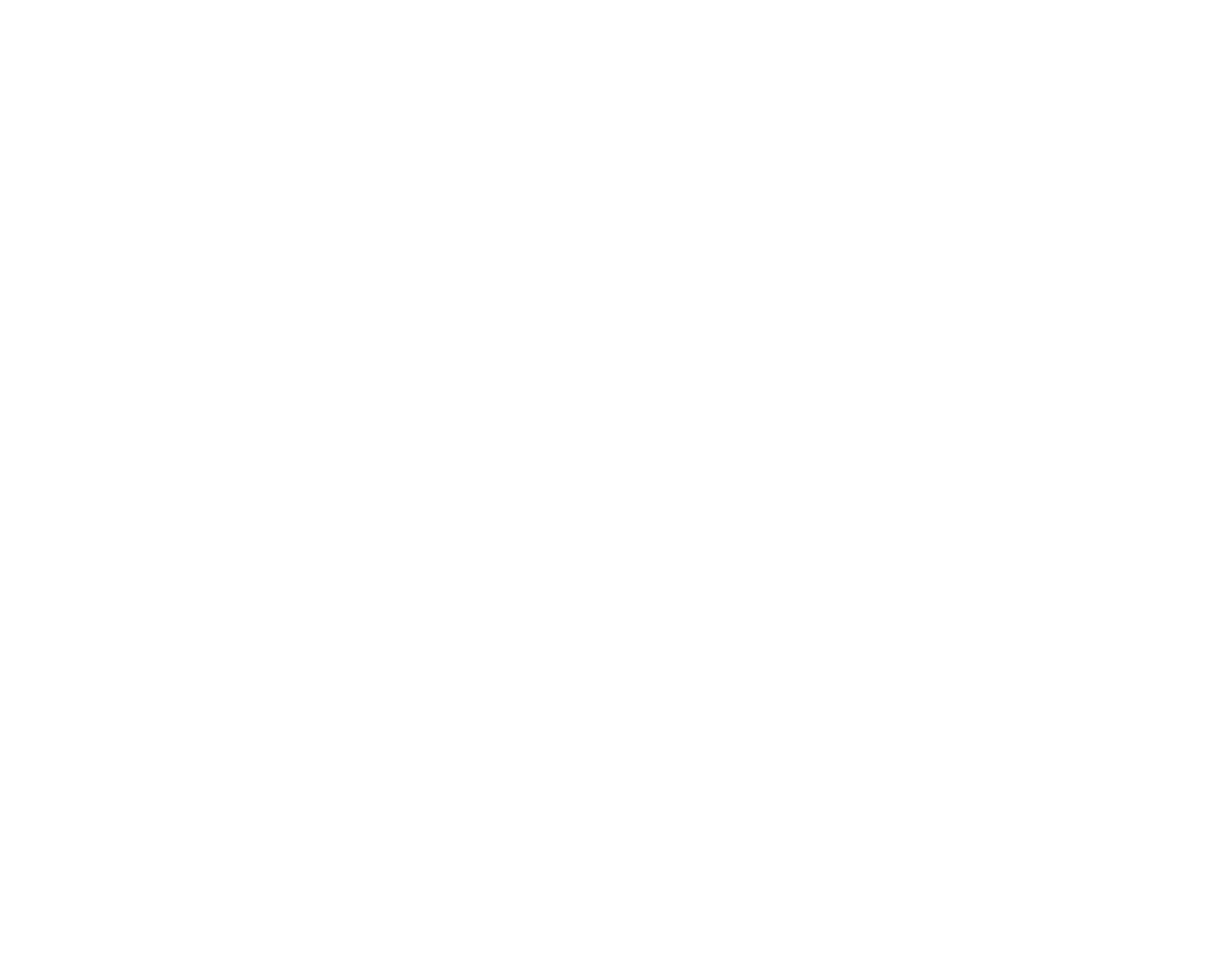
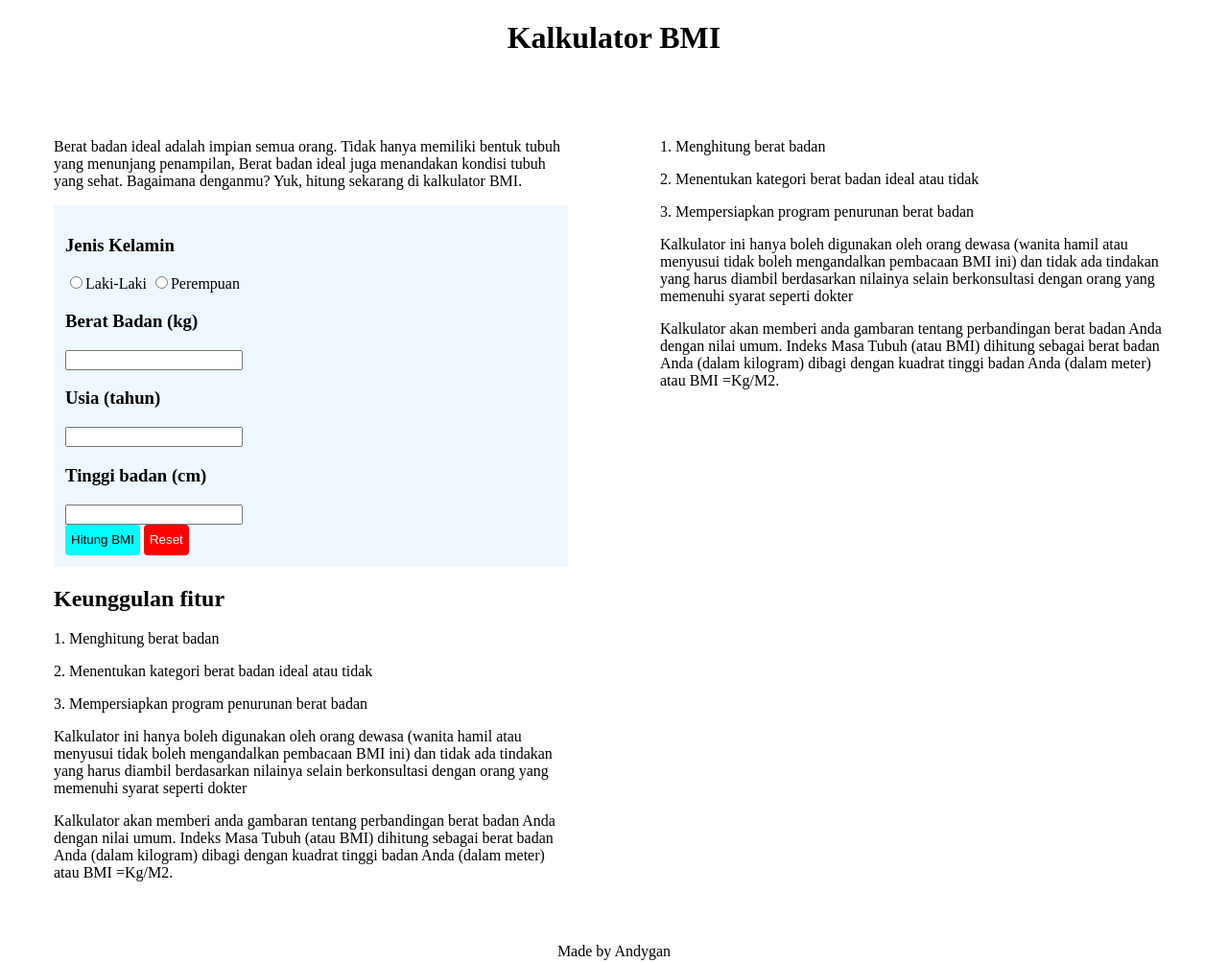
Before and after one commit to revou-fundamental-course/5-aug-24-andygan1, a plain HTML site: page index.html in a window 1280 px wide. Shown: the whole page at 96% size. Before the commit the page ends 800 px from the top, so only its background shows below. Drawn offline with Linux system fonts and the light colour scheme.

Commit message:
update layout + styling

```diff
--- a/css/styles.css
+++ b/css/styles.css
@@ -0,0 +1,42 @@
+.main-title{
+    text-align: center;
+}
+main{    display: flex;
+}
+form {
+    padding: 12px;
+    background-color: aliceblue;
+}
+aside{
+    padding: 48px;
+}
+.button{
+    height: 32px;
+    border: none;
+    border-radius: 4px;
+}
+.bg-aqua{
+    background-color:aqua ;
+}
+.bg-reset{
+    background-color:red ;
+    color  : white
+}
+.from-btn-container{
+    margin-top: 24px;
+    margin-bottom: 16px;
+}
+
+input [type=number] {
+    width: 100%;
+    padding: 12px 20px;
+    margin: 8px 0;
+    display: inline-block;
+    border: 1px solid #ccc;
+    border-radius: 4px;
+    box-sizing: border-box;
+}
+
+footer{
+    text-align: center;
+}
--- a/index.html
+++ b/index.html
@@ -6,6 +6,67 @@
     <link rel="stylesheet" href="css\styles.css">
 </head>
 <body>
+    <header>
+        <h1 class="main-title">Kalkulator BMI</h1>
+    </header>
 
+    <main>
+        <aside>
+            <article>
+                <p>Berat badan ideal adalah impian semua orang. Tidak hanya memiliki bentuk tubuh yang
+                   menunjang penampilan, Berat badan ideal juga menandakan kondisi tubuh yang sehat. Bagaimana denganmu?
+                   Yuk, hitung sekarang di kalkulator BMI.
+                </p>
+                <form>
+                    <div>
+                        <h3>Jenis Kelamin</h3>
+                        <input type="radio" id="Laki-Laki" name="jenis kelamin" value="Laki-Laki"><label for="Laki-Laki">Laki-Laki</label>
+                        <input type="radio" id="Perempuan" name="jenis kelamin" value="Perempuan"><label for="Perempuan">Perempuan</label>
+                    </div>
+
+                    <div>
+                        <h3>Berat Badan (kg)</h3>
+                        <input type="number">
+
+                        <h3>Usia (tahun)</h3>
+                        <input type="number">
+
+                        <h3>Tinggi badan (cm)</h3>
+                        <input type="number">
+                    </div>
+
+                    <div class="form-btn-container">
+                        <button class="button bg-aqua">Hitung BMI</button>
+                        <button class="button bg-reset">Reset</button>
+                    </div>
+                </form>
+
+                <article>
+                    <header>
+                        <h2>Keunggulan fitur</h2>
+                </header>
+                <p> 1. Menghitung berat badan</p>
+                <p> 2. Menentukan kategori berat badan ideal atau tidak</p>
+                <p> 3. Mempersiapkan program penurunan berat badan</p>
+                <p> Kalkulator ini hanya boleh digunakan oleh orang dewasa (wanita hamil atau menyusui tidak boleh mengandalkan pembacaan BMI ini) dan tidak ada tindakan yang harus diambil berdasarkan nilainya selain berkonsultasi dengan orang yang memenuhi syarat seperti dokter</p>
+                <p> Kalkulator akan memberi anda gambaran tentang perbandingan berat badan Anda dengan nilai
+                    umum. Indeks Masa Tubuh (atau BMI) dihitung sebagai berat badan Anda (dalam kilogram) dibagi dengan kuadrat tinggi badan Anda (dalam meter) atau BMI =Kg/M2.
+                </p>
+            </article>
+
+        </aside>
+        <aside>
+            <section>
+                <p> 1. Menghitung berat badan</p>
+                <p> 2. Menentukan kategori berat badan ideal atau tidak</p>
+                <p> 3. Mempersiapkan program penurunan berat badan</p>
+                <p> Kalkulator ini hanya boleh digunakan oleh orang dewasa (wanita hamil atau menyusui tidak boleh mengandalkan pembacaan BMI ini) dan tidak ada tindakan yang harus diambil berdasarkan nilainya selain berkonsultasi dengan orang yang memenuhi syarat seperti dokter</p>
+                <p> Kalkulator akan memberi anda gambaran tentang perbandingan berat badan Anda dengan nilai
+                    umum. Indeks Masa Tubuh (atau BMI) dihitung sebagai berat badan Anda (dalam kilogram) dibagi dengan kuadrat tinggi badan Anda (dalam meter) atau BMI =Kg/M2.
+                </p>
+            </section>
+        </aside>
+    </main>
+    <footer>Made by Andygan</footer>
 </body>
 </html>
```
